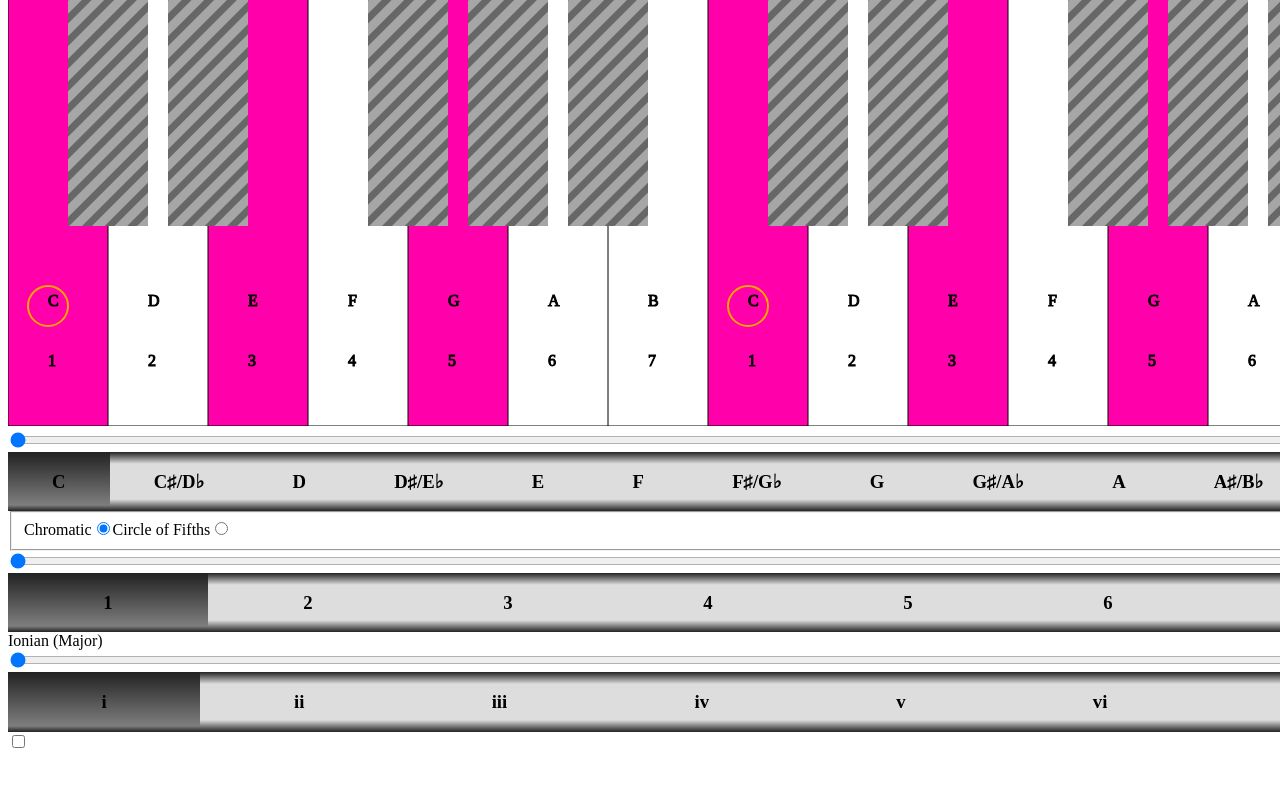
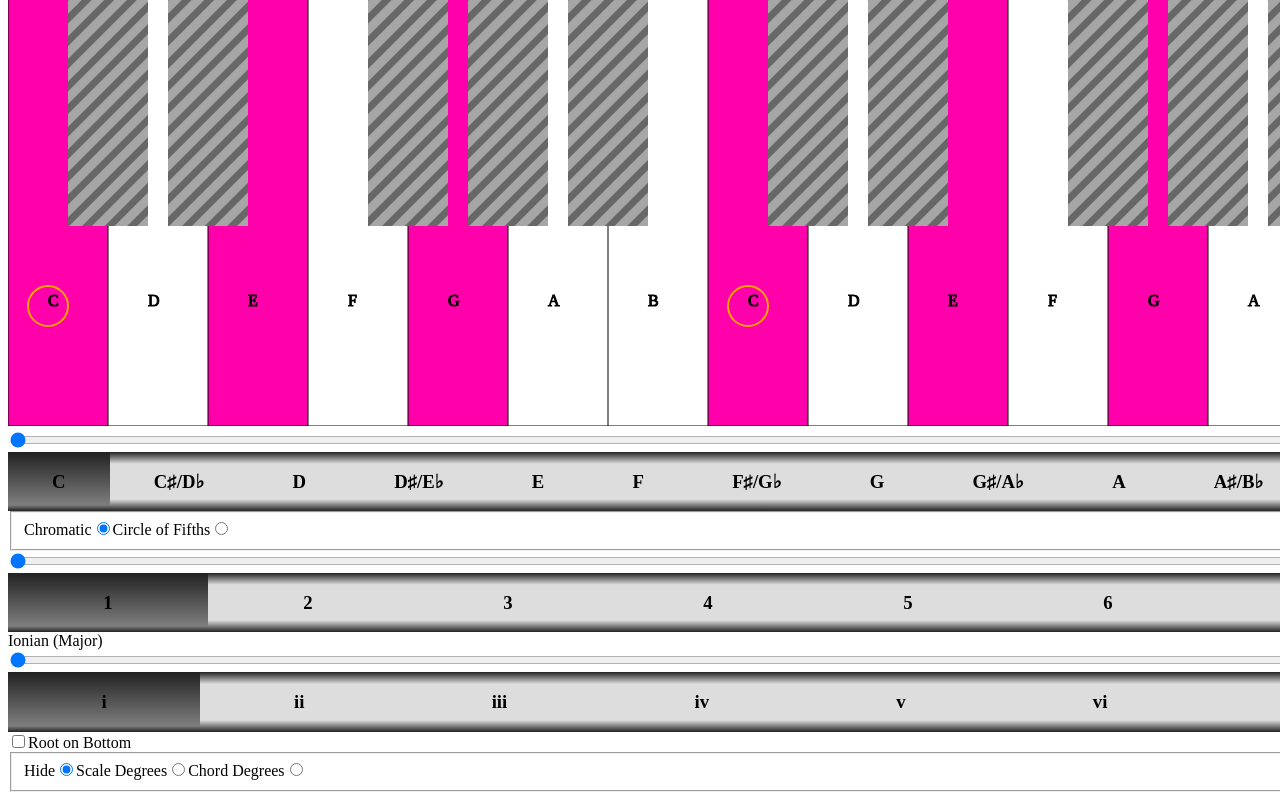
Before and after one commit to mikefooks/diatonish, a React app: page / in a window 1280 px wide. Shown: the part 182-982 px from the top of the page. Before the commit the page ends 942 px from the top, so only its background shows below. Built offline with nearby package versions, Linux system fonts and the light colour scheme.

Commit message:
figured out the scale/chord degrees toggle.

```diff
--- a/src/App.js
+++ b/src/App.js
@@ -12,7 +12,8 @@ import { RootControls,
          DisplayModeToggle } from "./components/RootControls";
 import ModeControls from "./components/ModeControls";
 import ChordControls from "./components/ChordControls";
-import { RootOnBottomToggle } from "./components/DisplayControls";
+import { ScaleDegreeSelector,
+         RootOnBottomToggle } from "./components/DisplayControls";
 
 
 const App = (props) => {
@@ -34,6 +35,11 @@ const App = (props) => {
     setState(newState);
   }
 
+  // "root display mode" refers to chromatic/circle of fifths
+  function toggleRootDisplay(val) {
+    setState(state.set("rootDisplayMode", val));
+  }
+
   function updateMode(newMode) {
     let newScale = getScale(defaultOctaves,
                             state.get("activeRoot"),
@@ -47,10 +53,10 @@ const App = (props) => {
     setState(newState);
   }
 
-  function updateChord(newChordRoot) {
+  function updateChord(newActiveChord) {
     let newState = state.merge({
-      chordRoot: newChordRoot,
-      chordScaleDegrees: getChordDegrees(newChordRoot)
+      activeChord: newActiveChord,
+      chordScaleDegrees: getChordDegrees(newActiveChord)
     });
 
     setState(newState);
@@ -58,9 +64,12 @@ const App = (props) => {
 
   // Handlers for display option controls.
 
-  // "root display mode" refers to chromatic/circle of fifths
-  function toggleRootDisplay(val) {
-    setState(state.set("rootDisplayMode", val));
+  function selectDegreeMode(value) {
+    let newState = state.merge({
+      scaleDegreeMode: value
+    });
+
+    setState(newState);
   }
 
   function toggleRootOnBottom(checked) {
@@ -71,6 +80,8 @@ const App = (props) => {
     <div id="appWindow">
       <SvgKeybed activeRoot= { state.get("activeRoot") }
                  activeKeys={ state.get("activeKeys") }
+                 scaleDegreeMode={ state.get("scaleDegreeMode") }
+                 activeChord={ state.get("activeChord") }
                  chordScaleDegrees={ state.get("chordScaleDegrees") }
                  rootOnBottom={ state.get("rootOnBottom") } />
       <div id="controlSliders">
@@ -85,11 +96,12 @@ const App = (props) => {
                       changeHandler={ updateMode } />
         </div>
         <div>
-        <ChordControls chordRoot={ state.get("chordRoot") }
+        <ChordControls activeChord={ state.get("activeChord") }
                        changeHandler={ updateChord } />
         </div>
         { /* display controls */ }
         <RootOnBottomToggle changeHandler={ toggleRootOnBottom } />
+        <ScaleDegreeSelector changeHandler={ selectDegreeMode } />
       </div>
     </div>
   );
--- a/src/components/ChordControls.js
+++ b/src/components/ChordControls.js
@@ -4,10 +4,10 @@ import { chordNumerals } from "../lib/Theory";
 
 
 const ChordControls = (props) => {
-  let { chordRoot, changeHandler } = props;
+  let { activeChord, changeHandler } = props;
 
   let displayPanes = chordNumerals.map((val, idx) => {
-    let active = idx == chordRoot ? "active" : "";
+    let active = idx == activeChord ? "active" : "";
     let classes = `displayPane ${active}`.trimEnd();
 
     return (
@@ -25,7 +25,7 @@ const ChordControls = (props) => {
       <input type="range"
               min="0"
               max={ chordNumerals.length - 1 }
-              value={ chordRoot }
+              value={ activeChord }
               onChange={ (evt) => changeHandler(evt.target.valueAsNumber) }/>
       <div className="displayPanes">
         { displayPanes }
--- a/src/components/DisplayControls.js
+++ b/src/components/DisplayControls.js
@@ -2,12 +2,37 @@ import React from "react";
 
 
 const RootOnBottomToggle = ({ changeHandler }) => {
-  return <input id="rootOnBottom"
-                name="rootOnBottom"
-                type="checkbox"
-                onChange={ (evt) => changeHandler(evt.target.checked) } />
+  return (
+    <div className="rootOnBottom">
+      <input name="rootOnBottom"
+             type="checkbox"
+             onChange={ (evt) => changeHandler(evt.target.checked) } />
+      <label>Root on Bottom</label>
+    </div>
+  );
+}
+
+const ScaleDegreeSelector = ({ changeHandler }) => {
+  return (
+    <fieldset onChange={ (evt) => changeHandler(evt.target.value) }>
+      <label>Hide</label>
+      <input type="radio"
+             name="degreeMode"
+             value="0"
+             defaultChecked />
+      <label>Scale Degrees</label>
+      <input type="radio"
+             name="degreeMode"
+             value="1" />
+      <label>Chord Degrees</label>
+      <input type="radio"
+             name="degreeMode"
+             value="2" />
+    </fieldset>
+  );
 }
 
 export {
-  RootOnBottomToggle
+  RootOnBottomToggle,
+  ScaleDegreeSelector
 };
--- a/src/components/Key.js
+++ b/src/components/Key.js
@@ -47,7 +47,7 @@ function keyNameEl(keyName, isActive, blackKey) {
   );
 }
 
-function scaleDegreeEl(scaleDegree, isActive, blackKey) {
+function scaleDegreeEl(degree, isActive, blackKey) {
   if (!isActive) {
     return null;
   }
@@ -56,13 +56,13 @@ function scaleDegreeEl(scaleDegree, isActive, blackKey) {
       x="40%"
       y="90%"
       fill={ blackKey ? "#fff" : "#000" }>
-        { scaleDegree }
+        { degree }
     </text>
   );
 }
 
 const Key = (props) => {
-  let { keyId, keyName, scaleDegree, isActive, isRoot, isChordTone } = props;
+  let { keyId, keyName, degree, isActive, isRoot, isChordTone } = props;
   let blackKey = isBlack(keyId);
 
   return (
@@ -85,7 +85,7 @@ const Key = (props) => {
         strokeOpacity={1}/>
       { isRootRing(isRoot) }
       { keyNameEl(keyName, isActive, blackKey) }
-      { scaleDegreeEl(scaleDegree, isActive, blackKey) }
+      { scaleDegreeEl(degree, isActive, blackKey) }
     </svg>
   );
 }
--- a/src/components/ModeControls.js
+++ b/src/components/ModeControls.js
@@ -31,7 +31,7 @@ const ModeControls = (props) => {
       <div className="displayPanes">
         { displayPanes }
       </div>
-      <div class="activeModeName">
+      <div className="activeModeName">
         { modeNames[activeMode] }
       </div>
     </div>
--- a/src/components/SvgKeybed.js
+++ b/src/components/SvgKeybed.js
@@ -11,7 +11,14 @@ const renderOrder = [
 ];
 
 const SvgKeybed = (props) => {
-  let { activeRoot, activeKeys, chordScaleDegrees, rootOnBottom } = props;
+  let { activeRoot,
+        activeKeys,
+        scaleDegreeMode,
+        chordScaleDegrees,
+        rootOnBottom } = props;
+
+  console.log(scaleDegreeMode);
+
   let keyIds = [];
 
   for (let i = 0; i < defaultOctaves; i++) {
@@ -22,14 +29,25 @@ const SvgKeybed = (props) => {
 
   const keyEls = keyIds.map((key, _) => {
     let isActive = activeKeys.hasOwnProperty(key);
-    let isChordtone = isActive && chordScaleDegrees.indexOf(activeKeys[key].degree) >= 0;
+    let isChordTone = isActive && chordScaleDegrees.indexOf(activeKeys[key].degree) >= 0;
+    let chordToneIdx = isActive && chordScaleDegrees.indexOf(activeKeys[key].degree);
     let keyName = isActive ? activeKeys[key].name : "";
-    let scaleDegree = isActive ? activeKeys[key].degree : "";
+    let degree;
+
+    if (isActive) {
+      if (scaleDegreeMode == 0) {
+        degree = "";
+      } else if (scaleDegreeMode == 1) {
+        degree = activeKeys[key].degree;
+      } else if (scaleDegreeMode == 2) {
+        degree = isChordTone ? (chordToneIdx * 2) + 1 : "";
+      }
+    }
 
     return <Key keyId={ key }
                 keyName={ keyName }
-                scaleDegree={ scaleDegree }
-                isChordTone={ isChordtone }
+                degree={ degree }
+                isChordTone={ isChordTone }
                 isActive={ isActive }
                 isRoot={ activeRoot == (key % 12) } />;
   });
--- a/src/config.js
+++ b/src/config.js
@@ -4,13 +4,14 @@ const defaultOctaves = 4;
 
 const defaultState = {
   // display options
-  rootDisplayMode: 0, // 0 for chromaticv, 1 for circle of fifths
+  rootDisplayMode: 0, // 0 for chromatic, 1 for circle of fifths
   rootOnBottom: false,
+  scaleDegreeMode: 0,
   // scale & chord state
   activeRoot: 0,
   activeMode: 0,
   activeKeys: getScale(defaultOctaves, 0, 0),
-  chordRoot: 0,
+  activeChord: 0,
   chordScaleDegrees: [1, 3, 5]
 };
 
```
